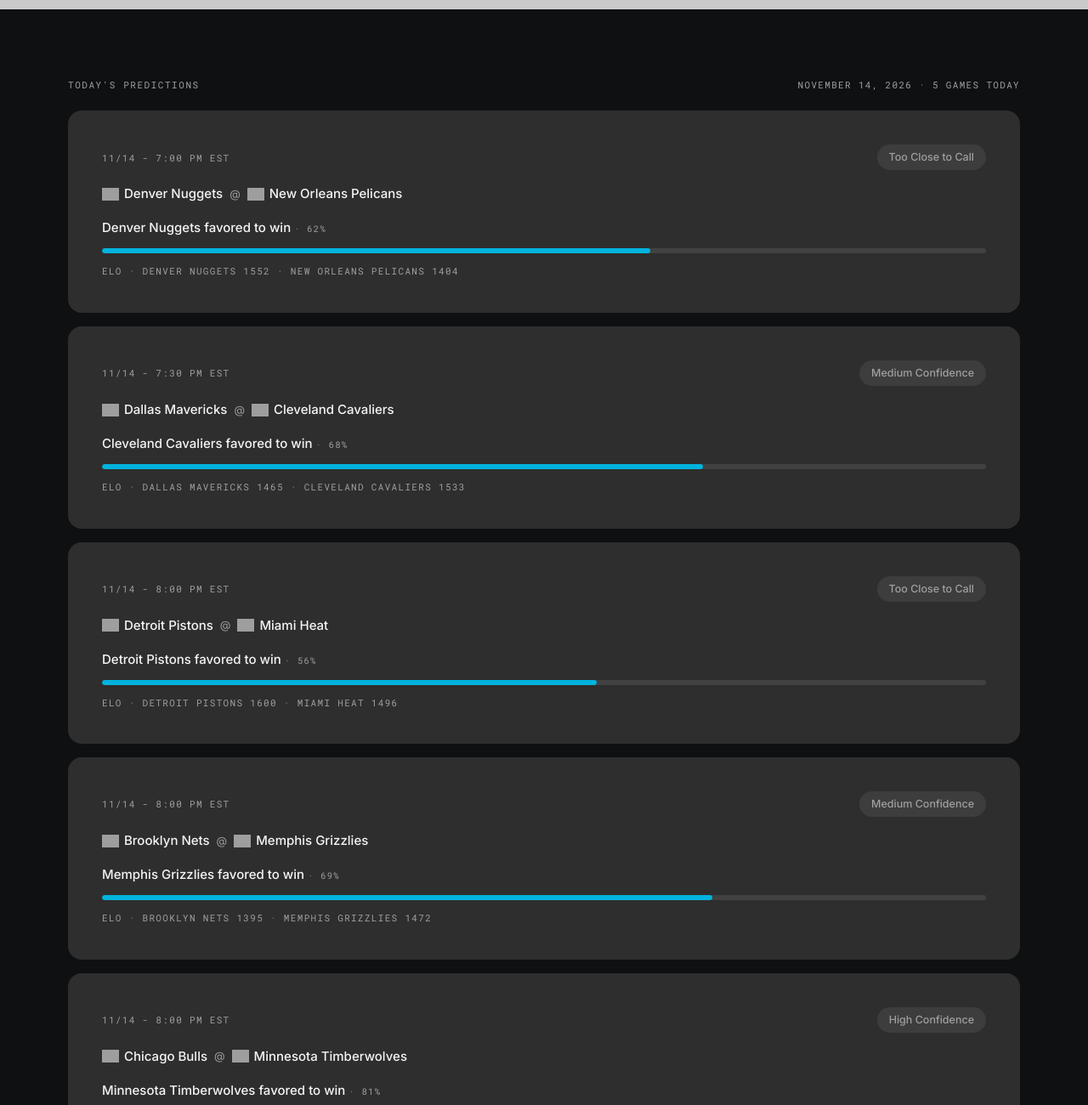
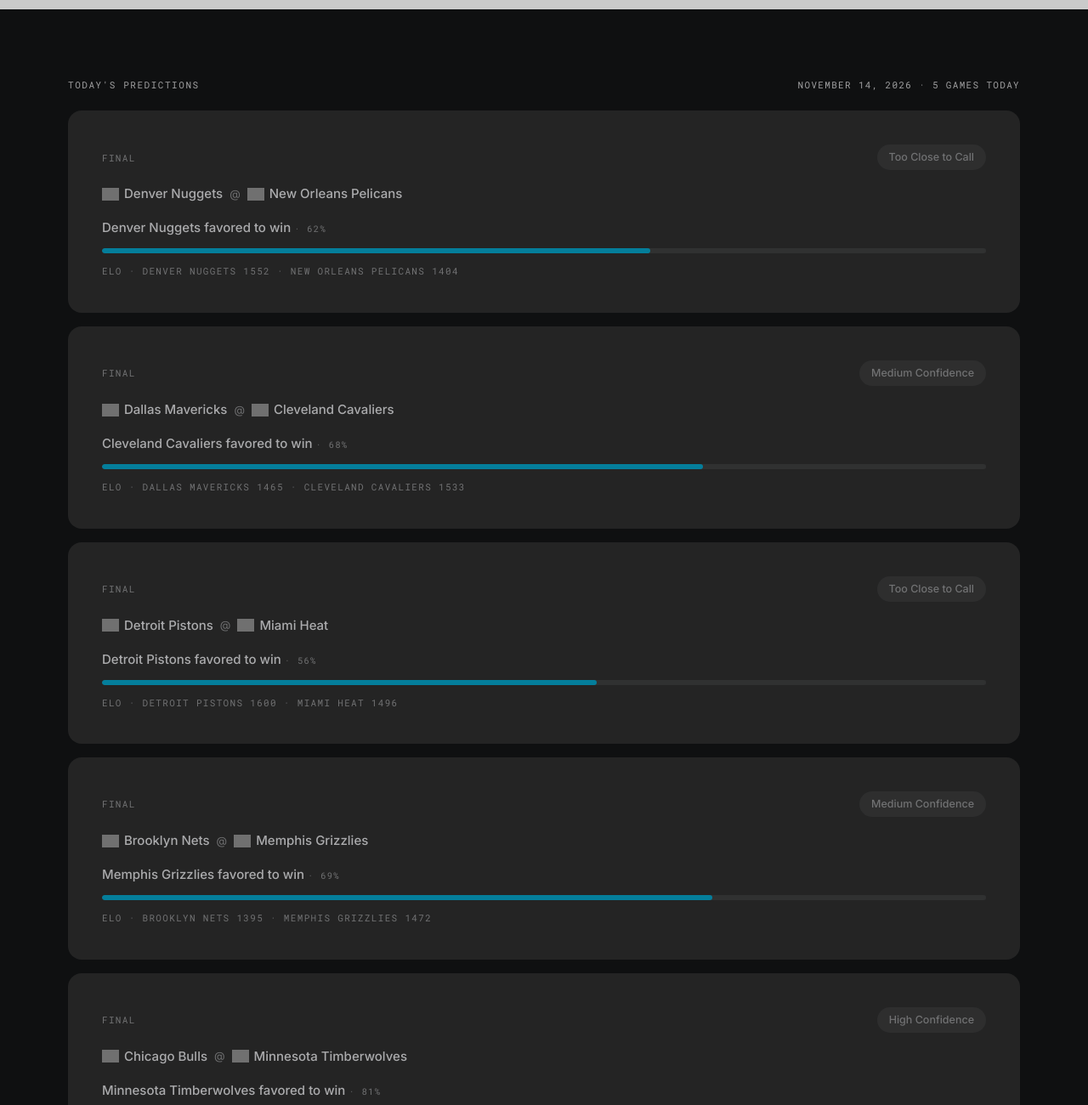
Before and after one commit to atr777/nba-predictions, a plain HTML site: page index.html in a window 1280 px wide. Shown: the part 1480-2780 px from the top of the page at 85% size. Drawn offline with Linux system fonts and the light colour scheme; grey boxes are pictures that could not be loaded.

Commit message:
Predictions Sat 11/14/2026

```diff
--- a/index.html
+++ b/index.html
@@ -720,10 +720,10 @@
         <span class="date-stamp mono">November 14, 2026 · 5 games today</span>
       </div>
 
-      <div class="card game-card">
+      <div class="card game-card game-card-final">
         <a class="game-card-link" href="https://www.nba.com/game/20261114_3_7" target="_blank" rel="noopener" aria-label="View Denver Nuggets @ New Orleans Pelicans on NBA.com"></a>
         <div class="game-card-head">
-          <span class="game-time mono">11/14 - 7:00 PM EST</span>
+          <span class="game-time mono">Final</span>
           <span class="chip chip-neutral">Too Close to Call</span>
         </div>
         <div class="result-matchup" style="margin-top:16px;">
@@ -735,10 +735,10 @@
         <div class="game-prob-track"><div class="game-prob-fill" style="width:62%;"></div></div>
         <div class="game-elo-line mono">Elo &middot; Denver Nuggets 1552 &middot; New Orleans Pelicans 1404</div>
       </div>
-      <div class="card game-card">
+      <div class="card game-card game-card-final">
         <a class="game-card-link" href="https://www.nba.com/game/20261114_5_6" target="_blank" rel="noopener" aria-label="View Dallas Mavericks @ Cleveland Cavaliers on NBA.com"></a>
         <div class="game-card-head">
-          <span class="game-time mono">11/14 - 7:30 PM EST</span>
+          <span class="game-time mono">Final</span>
           <span class="chip chip-neutral">Medium Confidence</span>
         </div>
         <div class="result-matchup" style="margin-top:16px;">
@@ -750,10 +750,10 @@
         <div class="game-prob-track"><div class="game-prob-fill" style="width:68%;"></div></div>
         <div class="game-elo-line mono">Elo &middot; Dallas Mavericks 1465 &middot; Cleveland Cavaliers 1533</div>
       </div>
-      <div class="card game-card">
+      <div class="card game-card game-card-final">
         <a class="game-card-link" href="https://www.nba.com/game/20261114_14_8" target="_blank" rel="noopener" aria-label="View Detroit Pistons @ Miami Heat on NBA.com"></a>
         <div class="game-card-head">
-          <span class="game-time mono">11/14 - 8:00 PM EST</span>
+          <span class="game-time mono">Final</span>
           <span class="chip chip-neutral">Too Close to Call</span>
         </div>
         <div class="result-matchup" style="margin-top:16px;">
@@ -765,10 +765,10 @@
         <div class="game-prob-track"><div class="game-prob-fill" style="width:56%;"></div></div>
         <div class="game-elo-line mono">Elo &middot; Detroit Pistons 1600 &middot; Miami Heat 1496</div>
       </div>
-      <div class="card game-card">
+      <div class="card game-card game-card-final">
         <a class="game-card-link" href="https://www.nba.com/game/20261114_29_17" target="_blank" rel="noopener" aria-label="View Brooklyn Nets @ Memphis Grizzlies on NBA.com"></a>
         <div class="game-card-head">
-          <span class="game-time mono">11/14 - 8:00 PM EST</span>
+          <span class="game-time mono">Final</span>
           <span class="chip chip-neutral">Medium Confidence</span>
         </div>
         <div class="result-matchup" style="margin-top:16px;">
@@ -780,10 +780,10 @@
         <div class="game-prob-track"><div class="game-prob-fill" style="width:69%;"></div></div>
         <div class="game-elo-line mono">Elo &middot; Brooklyn Nets 1395 &middot; Memphis Grizzlies 1472</div>
       </div>
-      <div class="card game-card">
+      <div class="card game-card game-card-final">
         <a class="game-card-link" href="https://www.nba.com/game/20261114_16_4" target="_blank" rel="noopener" aria-label="View Chicago Bulls @ Minnesota Timberwolves on NBA.com"></a>
         <div class="game-card-head">
-          <span class="game-time mono">11/14 - 8:00 PM EST</span>
+          <span class="game-time mono">Final</span>
           <span class="chip chip-neutral">High Confidence</span>
         </div>
         <div class="result-matchup" style="margin-top:16px;">
@@ -1156,7 +1156,7 @@
 
       <div class="footer-bottom">
         <span class="footer-receipt">[ 70.2% · 823 games · verified walk-forward ]</span>
-        <span class="footer-legal">&copy; 2026 Second Bounce &nbsp;&middot;&nbsp; Updated Nov 14, 2026 06:00 PM</span>
+        <span class="footer-legal">&copy; 2026 Second Bounce &nbsp;&middot;&nbsp; Updated Nov 14, 2026 11:00 PM</span>
       </div>
     </div>
   </footer>
```
